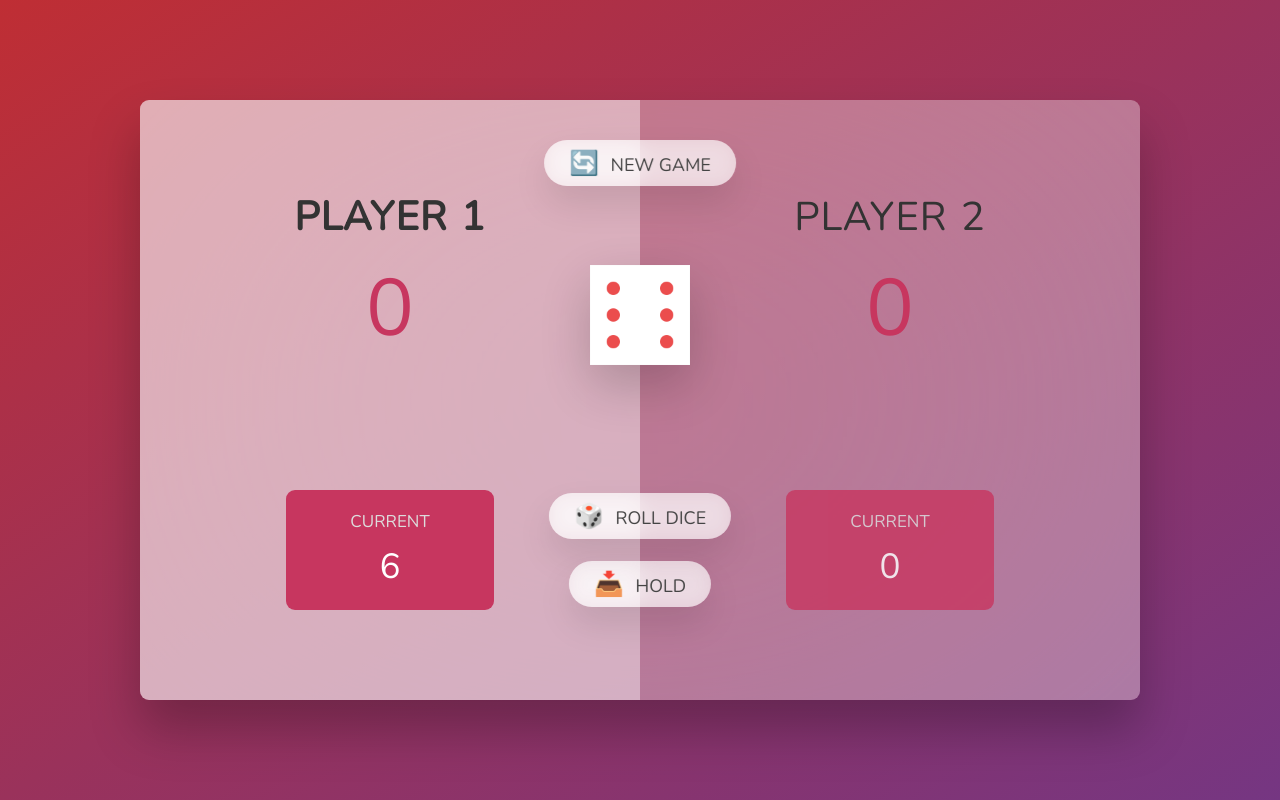
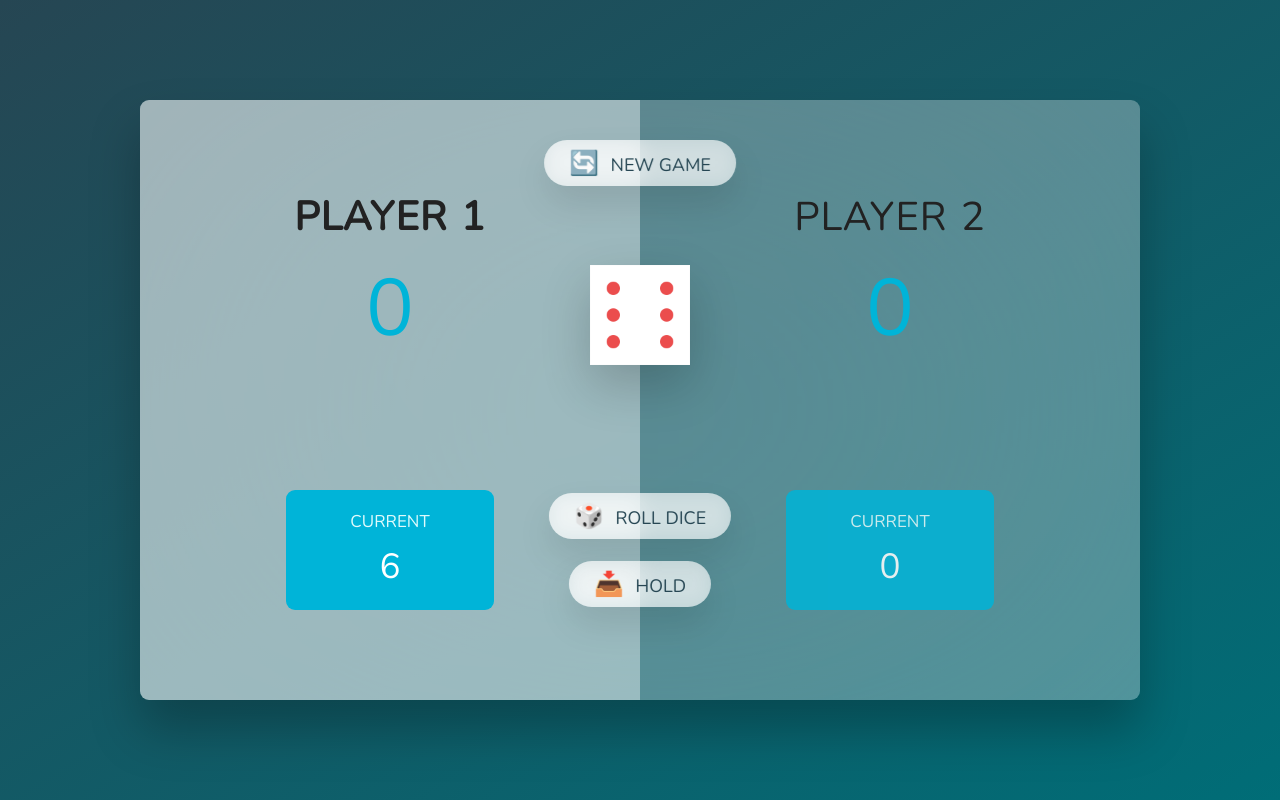
Before and after one commit to ASeymur/Dice-game, a website with bundled scripts: page index.html in a window 1280 px wide. Both pictures are taken after a click on the button "🎲 ROLL DICE". Built offline with nearby package versions, Linux system fonts and the light colour scheme; files whose address does not match are found by name.

Commit message:
last updates

```diff
--- a/index.html
+++ b/index.html
@@ -1,4 +1,3 @@
-
 <!DOCTYPE html>
 <html lang="en">
   <head>
@@ -6,7 +5,7 @@
     <meta name="viewport" content="width=device-width, initial-scale=1.0" />
     <meta http-equiv="X-UA-Compatible" content="ie=edge" />
     <link rel="stylesheet" href="style.css" />
-    <title>Pig Game</title>
+    <title>Dice Game</title>
   </head>
   <body>
     <main>
@@ -32,6 +31,6 @@
       <button class="btn btn--roll">🎲 Roll dice</button>
       <button class="btn btn--hold">📥 Hold</button>
     </main>
-    <script src="site.js"></script>
+    <script type="module" src="main.js"></script>
   </body>
 </html>
--- a/js/state.js
+++ b/js/state.js
@@ -1,34 +1,44 @@
-// js/state.js
-// Внутренние переменные (не экспортируем напрямую)
+// Internal variables (do not export directly)
 let scores = [0, 0];
 let currentScore = 0;
 let activePlayer = 0;
 let playing = true;
 
-// Геттеры
+// Getters
 export const getScores = () => scores;
 export const getCurrentScore = () => currentScore;
 export const getActivePlayer = () => activePlayer;
 export const isPlaying = () => playing;
 
-// Сеттеры
+// Setters
 export const setScores = (newScores) => {
   scores = newScores;
 };
 
 export const setCurrentScore = (newScore) => {
-  currentScore = newScore;
+  if (typeof newScore === "number" && !isNaN(newScore)) {
+    currentScore = newScore;
+  } else {
+    console.warn("Invalid currentScore value:", newScore);
+  }
 };
 
 export const setActivePlayer = (playerIndex) => {
-  activePlayer = playerIndex;
+  if (
+    typeof playerIndex === "number" &&
+    (playerIndex === 0 || playerIndex === 1)
+  ) {
+    activePlayer = playerIndex;
+  } else {
+    console.warn("Invalid active player index:", playerIndex);
+  }
 };
 
 export const setPlaying = (status) => {
   playing = status;
 };
 
-// Сброс состояния
+// Reset game state
 export const resetState = () => {
   scores = [0, 0];
   currentScore = 0;
--- a/site.js
+++ /dev/null
@@ -1,100 +0,0 @@
-'use strict';
-
-// Selecting elements
-const player0El = document.querySelector('.player--0');
-const player1El = document.querySelector('.player--1');
-const score0El = document.querySelector('#score--0');
-const score1El = document.getElementById('score--1');
-const current0El = document.getElementById('current--0');
-const current1El = document.getElementById('current--1');
-
-const diceEl = document.querySelector('.dice');
-const btnNew = document.querySelector('.btn--new');
-const btnRoll = document.querySelector('.btn--roll');
-const btnHold = document.querySelector('.btn--hold');
-
-let scores, currentScore, activePlayer, playing;
-
-
-// Starting conditions
-const init = function () {
-    scores = [0, 0];
-    currentScore = 0;
-    activePlayer = 0;
-    playing = true;
-
-    score0El.textContent = 0;
-    score1El.textContent = 0;
-    current0El.textContent = 0;
-    current1El.textContent = 0;
-
-    diceEl.classList.add('hidden');
-    player0El.classList.remove('player--winner');
-    player1El.classList.remove('player--winner');
-    player0El.classList.add('player--active');
-    player1El.classList.remove('player--active');
-  };
-  init();
-
-
-  const switchPlayer = function () {
-    document.getElementById(`current--${activePlayer}`).textContent = 0;
-    currentScore = 0;
-    activePlayer = activePlayer === 0 ? 1 : 0;
-    player0El.classList.toggle('player--active');
-    player1El.classList.toggle('player--active');
-  };
-
-  // Rolling dice functionality
-  btnRoll.addEventListener('click', function () {
-    if (playing) {
-      // 1. Generating a random dice roll
-      const dice = Math.trunc(Math.random() * 6) + 1;
-
-      // 2. Display dice
-      diceEl.classList.remove('hidden');
-      diceEl.src = `dice-${dice}.png`;
-
-      // 3. Check for rolled 1
-      if (dice !== 1) {
-        // Add dice to current score
-        currentScore += dice;
-        document.getElementById(
-          `current--${activePlayer}`
-        ).textContent = currentScore;
-      } else {
-        // Switch to next player
-        switchPlayer();
-      }
-    }
-  });
-
-  btnHold.addEventListener('click', function () {
-    if (playing) {
-      // 1. Add current score to active player's score
-      scores[activePlayer] += currentScore;
-      // scores[1] = scores[1] + currentScore
-
-      document.getElementById(`score--${activePlayer}`).textContent =
-        scores[activePlayer];
-
-      // 2. Check if player's score is >= 100
-      if (scores[activePlayer] >= 100) {
-        // Finish the game
-        playing = false;
-        diceEl.classList.add('hidden');
-
-        document
-          .querySelector(`.player--${activePlayer}`)
-          .classList.add('player--winner');
-        document
-          .querySelector(`.player--${activePlayer}`)
-          .classList.remove('player--active');
-      } else {
-        // Switch to the next player
-        switchPlayer();
-      }
-    }
-  });
-
-  btnNew.addEventListener('click', init);
--- a/style.css
+++ b/style.css
@@ -1,4 +1,4 @@
-@import url('https://fonts.googleapis.com/css2?family=Nunito&display=swap');
+@import url("https://fonts.googleapis.com/css2?family=Nunito&display=swap");
 
 * {
   margin: 0;
@@ -12,11 +12,11 @@ html {
 }
 
 body {
-  font-family: 'Nunito', sans-serif;
+  font-family: "Nunito", sans-serif;
   font-weight: 400;
   height: 100vh;
-  color: #333;
-  background-image: linear-gradient(to top left, #753682 0%, #bf2e34 100%);
+  color: #222;
+  background-image: linear-gradient(to top left, #006d77 0%, #264653 100%);
   display: flex;
   align-items: center;
   justify-content: center;
@@ -27,9 +27,8 @@ main {
   position: relative;
   width: 100rem;
   height: 60rem;
-  background-color: rgba(255, 255, 255, 0.35);
+  background-color: rgba(255, 255, 255, 0.3);
   backdrop-filter: blur(200px);
-  filter: blur();
   box-shadow: 0 3rem 5rem rgba(0, 0, 0, 0.25);
   border-radius: 9px;
   overflow: hidden;
@@ -59,7 +58,7 @@ main {
 .score {
   font-size: 8rem;
   font-weight: 300;
-  color: #c7365f;
+  color: #00b4d8;
   margin-bottom: auto;
 }
 
@@ -78,8 +77,8 @@ main {
 }
 
 .current {
-  background-color: #c7365f;
-  opacity: 0.8;
+  background-color: #00b4d8;
+  opacity: 0.85;
   border-radius: 9px;
   color: #fff;
   width: 65%;
@@ -92,7 +91,7 @@ main {
   text-transform: uppercase;
   margin-bottom: 1rem;
   font-size: 1.7rem;
-  color: #ddd;
+  color: #e0fbfc;
 }
 
 .current-score {
@@ -104,7 +103,7 @@ main {
   position: absolute;
   left: 50%;
   transform: translateX(-50%);
-  color: #444;
+  color: #264653;
   background: none;
   border: none;
   font-family: inherit;
@@ -114,7 +113,6 @@ main {
   font-weight: 400;
   transition: all 0.2s;
 
-  background-color: white;
   background-color: rgba(255, 255, 255, 0.6);
   backdrop-filter: blur(10px);
 
@@ -158,12 +156,12 @@ main {
 }
 
 .player--winner {
-  background-color: #2f2f2f;
+  background-color: #1d3557;
 }
 
 .player--winner .name {
   font-weight: 700;
-  color: #c7365f;
+  color: #00b4d8;
 }
 
 .hidden {
```
Also changed, not shown: js/event.js (+4 -5 lines), dice-1.png (deleted), dice-2.png (deleted), dice-3.png (deleted), dice-4.png (deleted), dice-5.png (deleted), dice-6.png (deleted).
